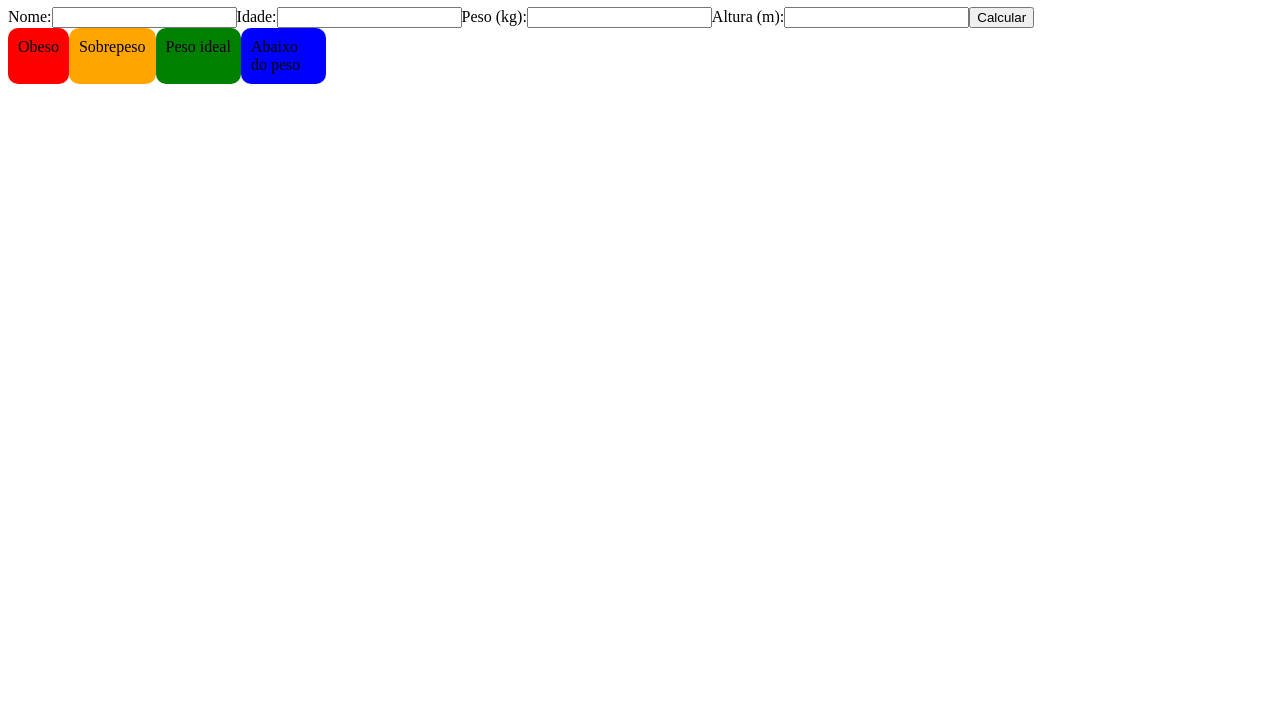
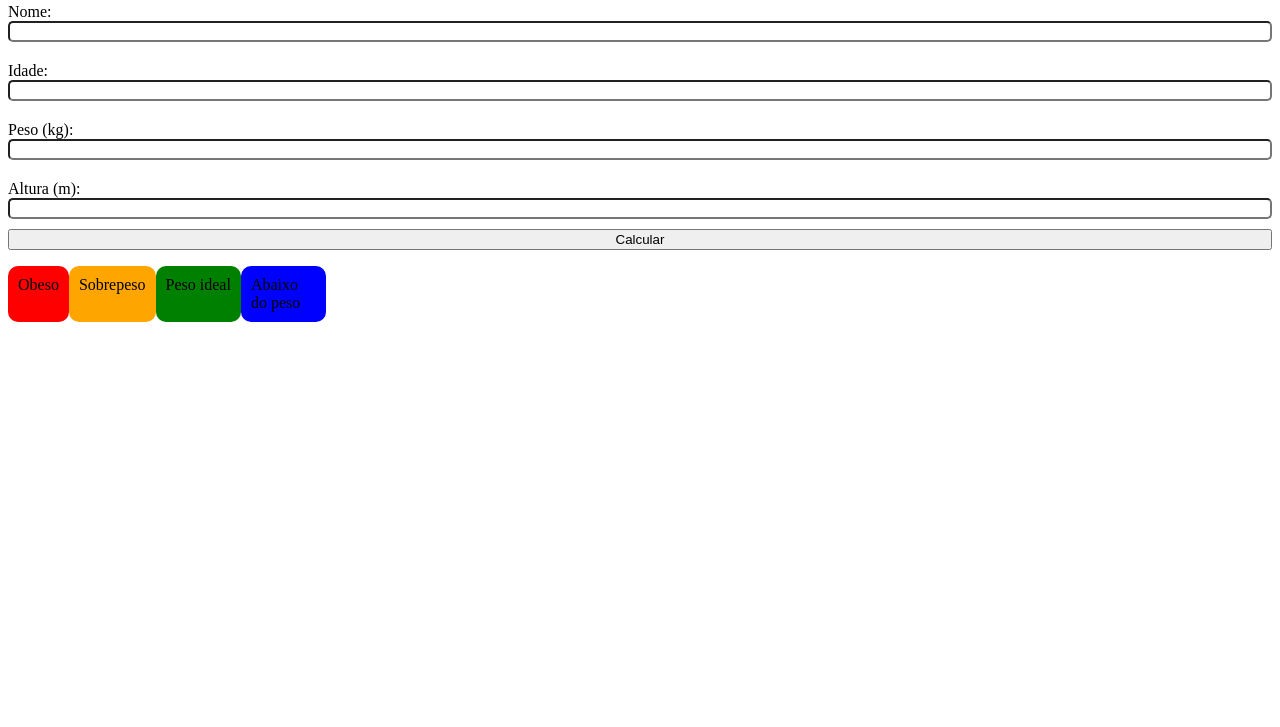
Before and after one commit to vitoriafelix-22/calculadoraIMC, a plain HTML site: page index.html in a window 1280 px wide. Shown: the part 73-800 px from the top of the page. Drawn offline with Linux system fonts and the light colour scheme.

Commit message:
melhoria de css

```diff
--- a/index.html
+++ b/index.html
@@ -1,13 +1,8 @@
-<!DOCTYPE html>
 <html lang="en">
 <head>
     <meta charset="UTF-8">
-    <meta http-equiv="X-UA-Compatible" content="IE=edge">
-    <meta name="viewport" content="width=device-width, initial-scale=1.0">
-    <title>Document</title>
 </head>
 <body>
     <script src="script.js"></script>
-
 </body>
 </html>
--- a/script.js
+++ b/script.js
@@ -1,13 +1,19 @@
 setTimeout(criarHtml, 100)
 
 function criarHtml() {
+    criarHead();
+    criarBody();
+
+}
+
+function criarHead() {
     const html = document.getElementsByTagName('html')[0];
 
     const head = document.getElementsByTagName('head')[0];
 
     const metaCharset = document.createElement('meta');
     metaCharset.setAttribute('charset', 'UTF-8');
-    head.appendChild(metaCharset);
+    document.head.appendChild(metaCharset);
 
     const metaCompatible = document.createElement('meta');
     metaCompatible.setAttribute('http-equiv', 'X-UA-Compatible');
@@ -24,19 +30,26 @@ function criarHtml() {
     head.appendChild(title);
 
     html.appendChild(head);
+}
 
+function criarBody() {
+    const html = document.getElementsByTagName('html')[0];
     const body = document.getElementsByTagName('body')[0];
 
     const h1 = document.createElement('h1');
     h1.textContent = 'Calculadora de IMC';
+    h1.style.textAlign = 'center';
     body.appendChild(h1);
 
     const form = document.createElement('form');
     form.setAttribute('id', 'formulario')
+    form.style.display = 'flex';
+    form.style.flexDirection = 'column';
 
     const labelNome = document.createElement('label');
     labelNome.setAttribute('for', 'nome');
     labelNome.textContent = 'Nome:';
+    labelNome.style.marginTop = '10px'; // Adicionando margem ao label
     form.appendChild(labelNome);
 
     const inputNome = document.createElement('input');
@@ -44,11 +57,14 @@ function criarHtml() {
     inputNome.setAttribute('id', 'nome');
     inputNome.setAttribute('name', 'nome');
     inputNome.setAttribute('required', 'true');
+    inputNome.style.marginBottom = '10px'; // Adicionando margem ao input
+    inputNome.style.borderRadius = '5px'; // Adicionando borda ao input
     form.appendChild(inputNome);
 
     const labelIdade = document.createElement('label');
     labelIdade.setAttribute('for', 'idade');
     labelIdade.textContent = 'Idade:';
+    labelIdade.style.marginTop = '10px'; // Adicionando margem ao label
     form.appendChild(labelIdade);
 
     const inputIdade = document.createElement('input');
@@ -56,11 +72,14 @@ function criarHtml() {
     inputIdade.setAttribute('id', 'idade');
     inputIdade.setAttribute('name', 'idade');
     inputIdade.setAttribute('required', 'true');
+    inputIdade.style.marginBottom = '10px'; // Adicionando margem ao input
+    inputIdade.style.borderRadius = '5px'; // Adicionando borda ao input
     form.appendChild(inputIdade);
 
     const labelPeso = document.createElement('label');
     labelPeso.setAttribute('for', 'peso');
     labelPeso.textContent = 'Peso (kg):';
+    labelPeso.style.marginTop = '10px'; // Adicionando margem ao label
     form.appendChild(labelPeso);
 
     const inputPeso = document.createElement('input');
@@ -68,17 +87,22 @@ function criarHtml() {
     inputPeso.setAttribute('id', 'peso');
     inputPeso.setAttribute('name', 'peso');
     inputPeso.setAttribute('required', 'true');
+    inputPeso.style.marginBottom = '10px'; // Adicionando margem ao input
+    inputPeso.style.borderRadius = '5px'; // Adicionando borda ao input
     form.appendChild(inputPeso);
 
     const labelAltura = document.createElement('label');
     labelAltura.setAttribute('for', 'altura');
     labelAltura.textContent = 'Altura (m):';
+    labelAltura.style.marginTop = '10px'; // Adicionando margem ao label
     form.appendChild(labelAltura);
 
     const inputAltura = document.createElement('input');
     inputAltura.setAttribute('type', 'number');
     inputAltura.setAttribute('id', 'altura');
     inputAltura.setAttribute('name', 'altura');
+    inputAltura.style.marginBottom = '10px'; // Adicionando margem ao input
+    inputAltura.style.borderRadius = '5px'; // Adicionando borda ao input
     form.appendChild(inputAltura);
 
     const botao = document.createElement('button');
@@ -122,8 +146,6 @@ function criarHtml() {
 
     html.appendChild(body);
 }
-
-
 
 function addElementoNaLista(obj) {
     obj.idade = obj.idade.toString().substring(0, 3)
```
